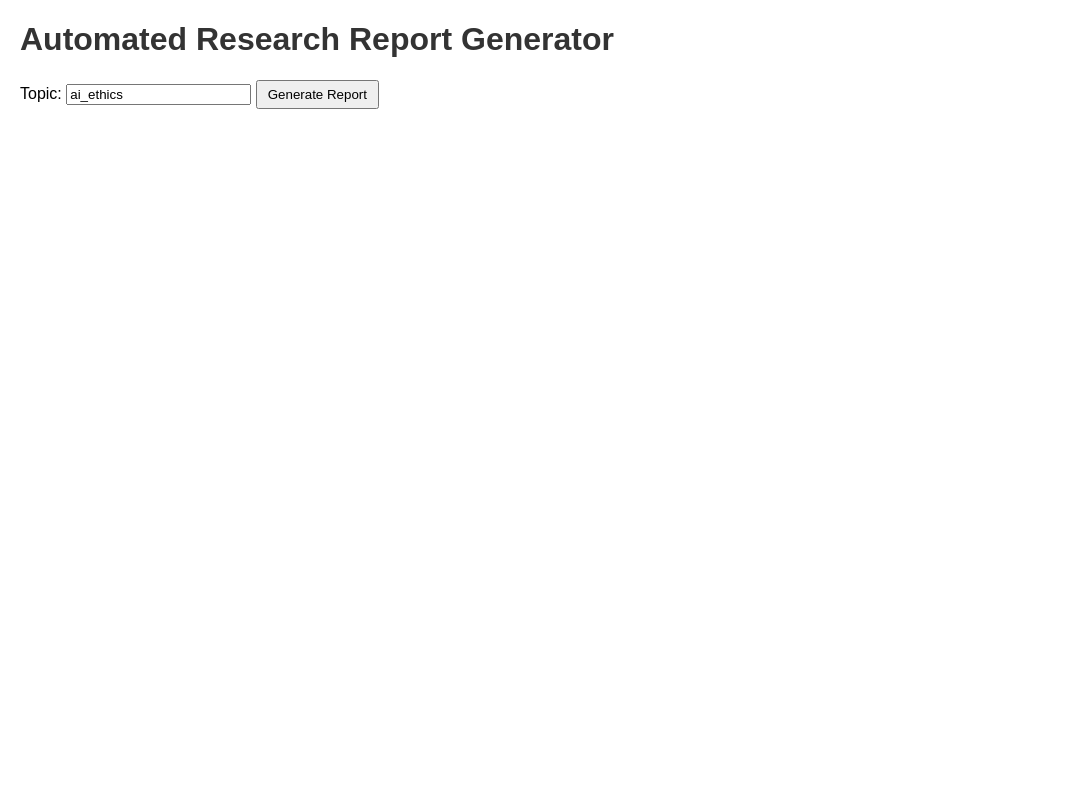
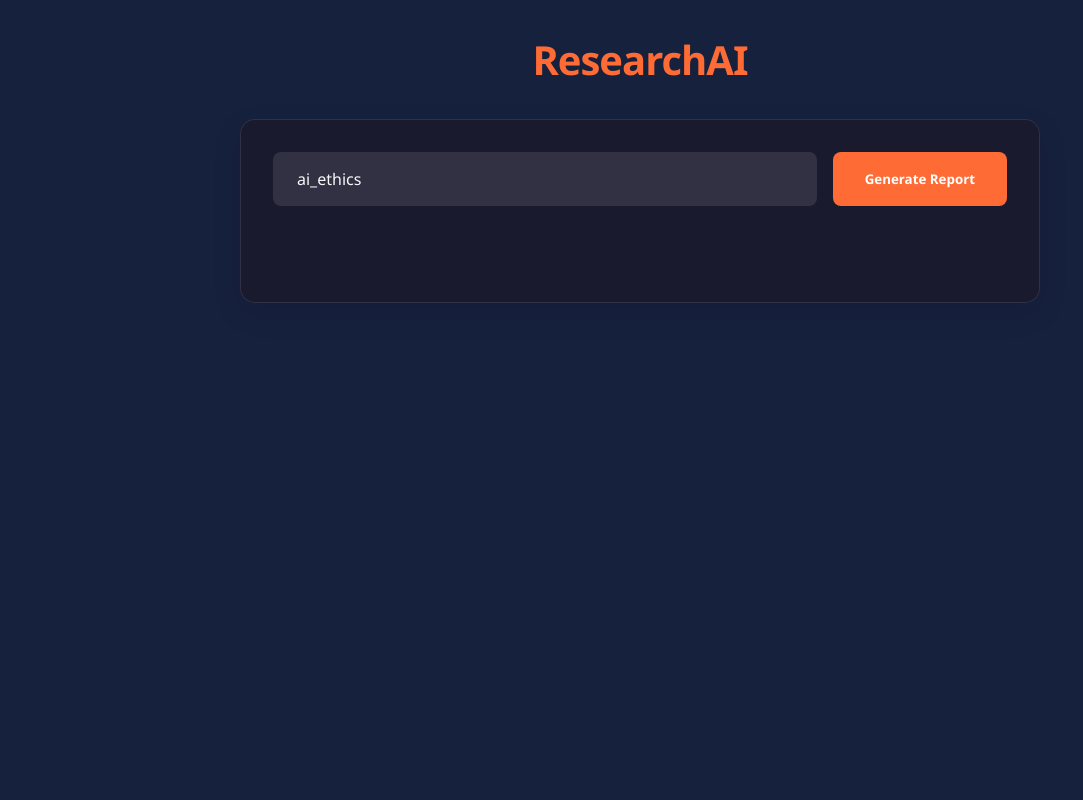
Before and after one commit to hari7261/ResearchTrend-AI, a Flask app: page / in a window 1280 px wide. Shown: the whole page, without its empty margins (0-1083 px from the left). Run offline with Flask 3, Linux system fonts and the light colour scheme.

Commit message:
Implement report generation improvements: add topic parameter, enhance Gemini API retries, and organize reports directory structure

```diff
--- a/app.py
+++ b/app.py
@@ -5,12 +5,24 @@ from report_generator import generate_pdf
 from apscheduler.schedulers.background import BackgroundScheduler
 import os
 import logging
+from pathlib import Path
+from datetime import datetime
 
 app = Flask(__name__)
 
 # Setup logging
 logging.basicConfig(level=logging.INFO)
 logger = logging.getLogger(__name__)
+
+# Create reports directory if it doesn't exist
+REPORTS_DIR = os.path.join(os.path.dirname(os.path.abspath(__file__)), 'reports')
+Path(REPORTS_DIR).mkdir(parents=True, exist_ok=True)
+
+# Create subdirectories for better organization
+REPORTS_ARCHIVE = os.path.join(REPORTS_DIR, 'archive')
+REPORTS_TEMP = os.path.join(REPORTS_DIR, 'temp')
+Path(REPORTS_ARCHIVE).mkdir(exist_ok=True)
+Path(REPORTS_TEMP).mkdir(exist_ok=True)
 
 scheduler = BackgroundScheduler()
 scheduler.add_job(lambda: scrape_data('ai_ethics'), 'interval', days=1)
@@ -23,35 +35,49 @@ def index():
 @app.route('/generate_report', methods=['POST'])
 def generate_report():
     topic = request.form.get('topic', 'ai_ethics')
+    timestamp = datetime.now().strftime('%Y%m%d_%H%M%S')
     logger.info(f"Generating report for topic: {topic}")
 
-    # Step 1: Scrape data
-    raw_data = scrape_data(topic)
-    if not raw_data:
-        logger.error("Scraping returned no data")
-        return jsonify({'error': 'No data scraped. Check server logs for details.'}), 400
+    try:
+        # Cleanup old temp files
+        for old_file in Path(REPORTS_TEMP).glob("*.*"):
+            try:
+                old_file.unlink()
+            except Exception as e:
+                logger.warning(f"Could not delete old file {old_file}: {e}")
 
-    # Step 2: Process data
-    try:
-        processed_data = process_data(raw_data)
+        # Step 1: Scrape data
+        raw_data = scrape_data(topic)
+        if not raw_data:
+            logger.error("Scraping returned no data")
+            return jsonify({'error': 'No data found for the given topic.'}), 400
+
+        # Step 2: Process data with topic
+        processed_data = process_data(raw_data, topic)
         trends = detect_trends(processed_data)
+
+        # Generate PDF in temp directory
+        temp_pdf_path = os.path.join(REPORTS_TEMP, f"{topic}_{timestamp}.pdf")
+        if generate_pdf(processed_data, trends, temp_pdf_path):
+            # Move successful report to archive
+            archive_path = os.path.join(REPORTS_ARCHIVE, f"{topic}_{timestamp}.pdf")
+            os.rename(temp_pdf_path, archive_path)
+
+            logger.info(f"PDF generated and archived at {archive_path}")
+            return jsonify({
+                'message': 'Report generated successfully',
+                'download_url': f'/download/{os.path.basename(archive_path)}'
+            })
+        else:
+            return jsonify({'error': 'Failed to generate PDF report'}), 500
+
     except Exception as e:
-        logger.error(f"Processing failed: {e}")
-        return jsonify({'error': f'Processing failed: {str(e)}'}), 500
-
-    # Step 3: Generate PDF
-    try:
-        pdf_path = f"static/{topic}_report_March_2025.pdf"
-        generate_pdf(processed_data, trends, pdf_path)
-        logger.info(f"PDF generated at {pdf_path}")
-        return jsonify({'message': 'Report generated', 'download_url': f'/download/{os.path.basename(pdf_path)}'})
-    except Exception as e:
-        logger.error(f"PDF generation failed: {e}")
-        return jsonify({'error': f'PDF generation failed: {str(e)}'}), 500
+        logger.error(f"Report generation failed: {e}")
+        return jsonify({'error': str(e)}), 500
 
 @app.route('/download/<filename>')
 def download_file(filename):
-    return send_file(f'static/{filename}', as_attachment=True)
+    return send_file(os.path.join(REPORTS_ARCHIVE, filename), as_attachment=True)
 
 if __name__ == '__main__':
     app.run(debug=True)
--- a/processor.py
+++ b/processor.py
@@ -96,14 +96,29 @@ def summarize_with_gemini(text):
         logger.warning(f"Gemini API summarization failed: {e}")
         return None
 
-def process_data(raw_data):
+def process_data(raw_data, topic):
     processed_data = []
+    gemini_failures = 0
+    max_retries = 3
 
     for item in raw_data:
         text = item['title'] + " " + item.get('abstract', '')
+        summary = None
 
-        # Try Gemini first, fallback to TextRank
-        summary = summarize_with_gemini(text) or text_rank_summarize(text)
+        # Try Gemini with retries
+        for _ in range(max_retries):
+            if gemini_failures < len(raw_data) // 2:  # Only try Gemini if failure rate is low
+                summary = summarize_with_gemini(text)
+                if summary:
+                    break
+                gemini_failures += 1
+            else:
+                logger.warning("Too many Gemini API failures, switching to TextRank")
+                break
+
+        # Fallback to TextRank if Gemini failed
+        if not summary:
+            summary = text_rank_summarize(text)
 
         # Sentiment with TextBlob
         sentiment = TextBlob(text).sentiment.polarity
@@ -113,7 +128,8 @@ def process_data(raw_data):
             'summary': summary,
             'sentiment': sentiment,
             'source': item['source'],
-            'date': '2025-03-25'  # Static for demo
+            'date': '2025-03-25',
+            'topic': topic  # Add topic to processed data
         })
     return processed_data
 
--- a/templates/index.html
+++ b/templates/index.html
@@ -1,32 +1,210 @@
 <!DOCTYPE html>
 <html>
 <head>
-    <title>Research System</title>
-    <link rel="stylesheet" href="{{ url_for('static', filename='style.css') }}">
+    <title>ResearchAI - Automated Research Report Generator</title>
+    <style>
+        :root {
+            --primary: #ff6b35;
+            --primary-dark: #e05a2b;
+            --dark: #1a1a2e;
+            --darker: #16213e;
+            --light: #f8f8f8;
+            --gray: #4a4a4a;
+            --transition: all 0.5s cubic-bezier(0.25, 0.8, 0.25, 1);
+        }
+
+        * {
+            margin: 0;
+            padding: 0;
+            box-sizing: border-box;
+            font-family: 'Segoe UI', system-ui, sans-serif;
+        }
+
+        body {
+            background: var(--darker);
+            color: var(--light);
+            min-height: 100vh;
+            display: flex;
+            flex-direction: column;
+            align-items: center;
+            padding: 2rem;
+        }
+
+        .container {
+            max-width: 800px;
+            width: 100%;
+            margin: 0 auto;
+        }
+
+        h1 {
+            font-size: 2.5rem;
+            margin-bottom: 2rem;
+            color: var(--primary);
+            text-align: center;
+            font-weight: 700;
+            letter-spacing: -1px;
+        }
+
+        .card {
+            background: var(--dark);
+            padding: 2rem;
+            border-radius: 15px;
+            box-shadow: 0 10px 30px rgba(0,0,0,0.1);
+            backdrop-filter: blur(10px);
+            border: 1px solid rgba(255,255,255,0.1);
+            transition: var(--transition);
+        }
+
+        .card:hover {
+            transform: translateY(-5px);
+            box-shadow: 0 15px 40px rgba(0,0,0,0.2);
+        }
+
+        form {
+            display: flex;
+            gap: 1rem;
+            margin-bottom: 2rem;
+        }
+
+        input {
+            flex: 1;
+            padding: 1rem 1.5rem;
+            border: none;
+            background: rgba(255,255,255,0.1);
+            border-radius: 8px;
+            color: var(--light);
+            font-size: 1rem;
+            transition: var(--transition);
+        }
+
+        input:focus {
+            outline: none;
+            background: rgba(255,255,255,0.15);
+        }
+
+        button {
+            padding: 1rem 2rem;
+            border: none;
+            background: var(--primary);
+            color: white;
+            border-radius: 8px;
+            cursor: pointer;
+            font-weight: 600;
+            transition: var(--transition);
+        }
+
+        button:hover {
+            background: var(--primary-dark);
+            transform: translateY(-2px);
+        }
+
+        #result {
+            margin-top: 2rem;
+            padding: 1rem;
+            border-radius: 8px;
+            transition: var(--transition);
+        }
+
+        .success {
+            background: rgba(46, 213, 115, 0.2);
+            border-left: 4px solid #2ed573;
+        }
+
+        .error {
+            background: rgba(255, 71, 87, 0.2);
+            border-left: 4px solid #ff4757;
+        }
+
+        a {
+            color: var(--primary);
+            text-decoration: none;
+            font-weight: 500;
+            transition: var(--transition);
+        }
+
+        a:hover {
+            color: var(--primary-dark);
+            text-decoration: underline;
+        }
+
+        .loader {
+            display: none;
+            width: 100%;
+            height: 3px;
+            background: var(--dark);
+            border-radius: 3px;
+            overflow: hidden;
+            margin-top: 1rem;
+        }
+
+        .loader::after {
+            content: '';
+            display: block;
+            width: 40%;
+            height: 100%;
+            background: var(--primary);
+            animation: loading 1s infinite ease-in-out;
+        }
+
+        @keyframes loading {
+            0% { transform: translateX(-100%); }
+            100% { transform: translateX(250%); }
+        }
+    </style>
 </head>
 <body>
-    <h1>Automated Research Report Generator</h1>
+    <div class="container">
+        <h1>ResearchAI</h1>
+        <div class="card">
             <form id="reportForm">
-        <label for="topic">Topic:</label>
-        <input type="text" id="topic" name="topic" value="ai_ethics">
+                <input type="text" id="topic" name="topic" placeholder="Enter research topic..." value="ai_ethics">
                 <button type="submit">Generate Report</button>
             </form>
+            <div class="loader" id="loader"></div>
             <div id="result"></div>
+        </div>
+    </div>
 
     <script>
         document.getElementById('reportForm').addEventListener('submit', async (e) => {
             e.preventDefault();
             const topic = document.getElementById('topic').value;
+            const loader = document.getElementById('loader');
+            const result = document.getElementById('result');
+
+            // Show loader
+            loader.style.display = 'block';
+            result.innerHTML = '';
+            result.className = '';
+
+            try {
                 const response = await fetch('/generate_report', {
                     method: 'POST',
-                body: new FormData(document.getElementById('reportForm'))
+                    body: new FormData(e.target)
                 });
-            const result = await response.json();
-            if (result.download_url) {
-                document.getElementById('result').innerHTML =
-                    `Report generated! <a href="${result.download_url}">Download PDF</a>`;
+                const data = await response.json();
+
+                if (data.download_url) {
+                    // Create hidden iframe for download
+                    const iframe = document.createElement('iframe');
+                    iframe.style.display = 'none';
+                    iframe.src = data.download_url;
+                    document.body.appendChild(iframe);
+
+                    result.innerHTML = `
+                        <p>Report generated successfully!</p>
+                        <p><a href="${data.download_url}" class="download-link">Download PDF</a></p>
+                        <p class="note">If download doesn't start automatically, click the link above.</p>`;
+                    result.className = 'success';
                 } else {
-                document.getElementById('result').innerHTML = `Error: ${result.error}`;
+                    result.innerHTML = `<p>Error: ${data.error}</p>`;
+                    result.className = 'error';
+                }
+            } catch (error) {
+                result.innerHTML = '<p>An unexpected error occurred.</p>';
+                result.className = 'error';
+            } finally {
+                loader.style.display = 'none';
             }
         });
     </script>
```
Also changed, not shown: report_generator.py (+187 -25 lines), 1 other file. Lines whose indentation alone changed are shown as unchanged.
